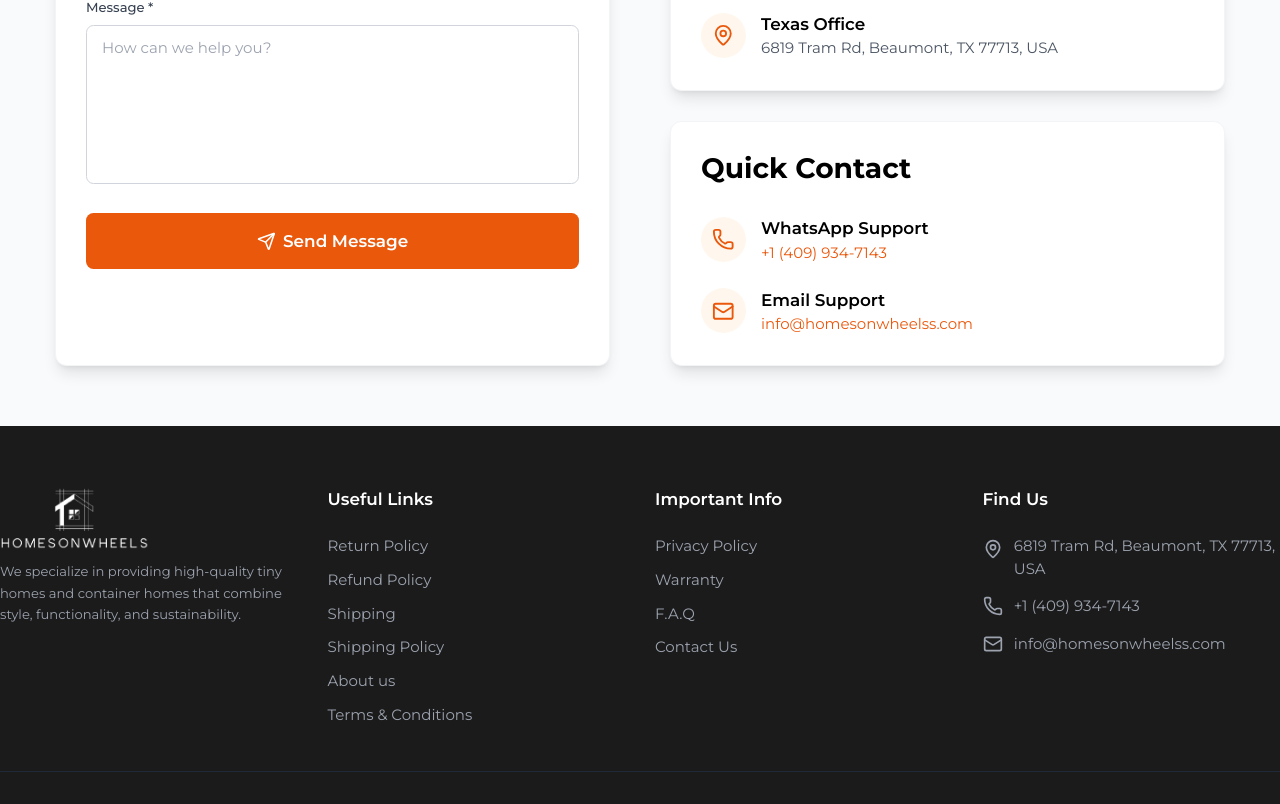
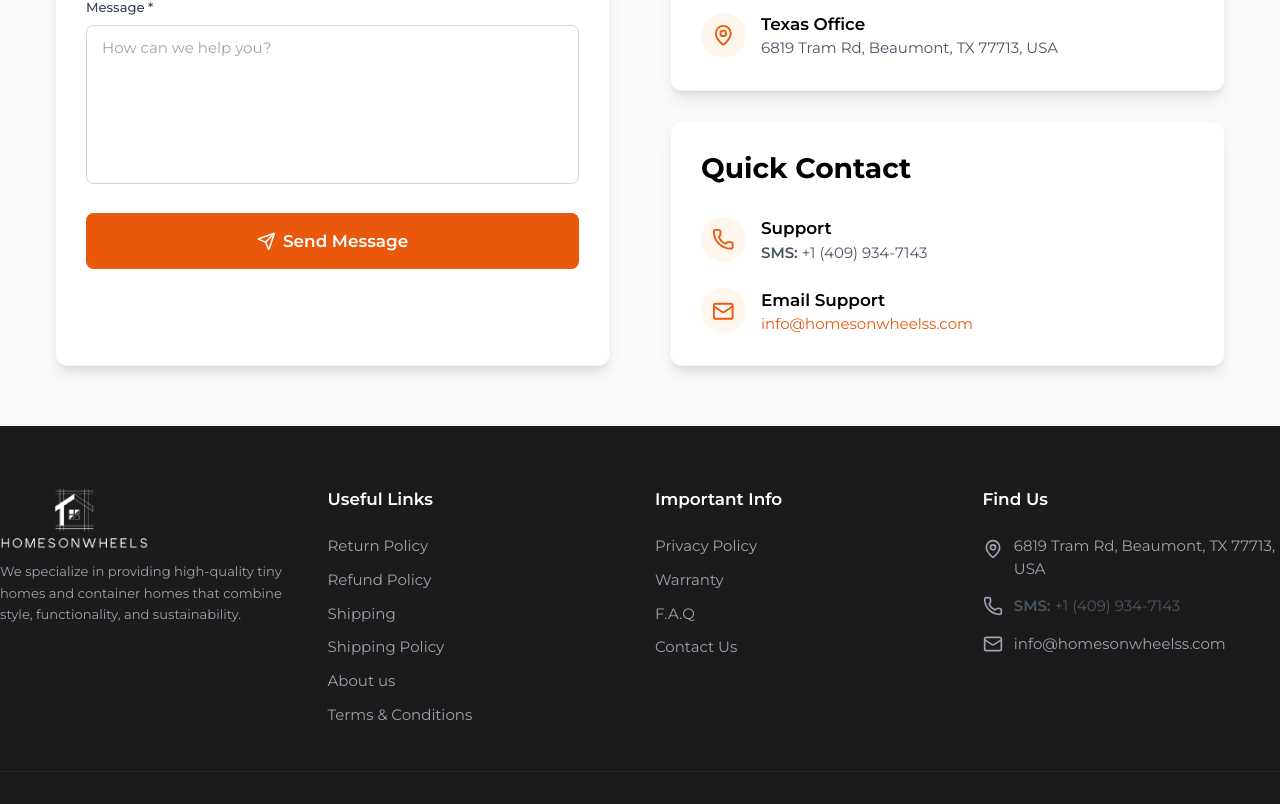
Before and after one commit to BlessedNur/Estate, a Next.js app: page /contact in a window 1280 px wide. Shown: the part 1117-1921 px from the top of the page. Built offline with nearby package versions, Linux system fonts and the light colour scheme.

Commit message:
error adjusted

```diff
--- a/src/app/contact/page.tsx
+++ b/src/app/contact/page.tsx
@@ -105,14 +105,12 @@ const ContactPage = () => {
             <h3 className="text-xl font-bold mb-2">Contact Numbers</h3>
             <div className="space-y-2">
               <a
-                href="https://wa.me/14099347143"
-                target="_blank"
-                rel="noopener noreferrer"
+                href="sms:14099347143"
                 className="text-gray-600 hover:text-orange-600 block"
               >
-                <span className="font-semibold">WhatsApp:</span> +1 (409)
-                934-7143
+                <span className="font-semibold">SMS:</span> +1 (409) 934-7143
               </a>
+
               <p className="text-gray-600">
                 <span className="font-semibold">Support:</span> 24/7
               </p>
@@ -257,14 +255,13 @@ const ContactPage = () => {
                     <Phone className="w-6 h-6 text-orange-600" />
                   </div>
                   <div>
-                    <h3 className="font-semibold text-lg">WhatsApp Support</h3>
+                    <h3 className="font-semibold text-lg">Support</h3>
                     <a
-                      href="https://wa.me/14099347143"
-                      target="_blank"
-                      rel="noopener noreferrer"
-                      className="text-orange-600 hover:text-orange-700"
+                      href="sms:14099347143"
+                      className="text-gray-600 hover:text-orange-600 block"
                     >
-                      +1 (409) 934-7143
+                      <span className="font-semibold">SMS:</span> +1 (409)
+                      934-7143
                     </a>
                   </div>
                 </div>
--- a/src/components/Footer.tsx
+++ b/src/components/Footer.tsx
@@ -131,11 +131,10 @@ function Footer() {
               <li className="flex items-center gap-3 text-gray-400">
                 <Phone size={20} />
                 <Link
-                  href="https://wa.me/14099347143"
-                  target="_blank"
-                  className="hover:text-orange-500 transition-colors"
+                  href="sms:14099347143"
+                  className="text-gray-600 hover:text-orange-600 block"
                 >
-                  +1 (409) 934-7143
+                  <span className="font-semibold">SMS:</span> +1 (409) 934-7143
                 </Link>
               </li>
               <li className="flex items-center gap-3 text-gray-400">
@@ -155,8 +154,7 @@ function Footer() {
         <div className="border-t border-gray-800 pt-8">
           <div className="flex flex-col md:flex-row justify-between items-center gap-4">
             <p className="text-gray-400 text-sm">
-              © {new Date().getFullYear()} Homesonwheels. All rights
-              reserved.
+              © {new Date().getFullYear()} Homesonwheels. All rights reserved.
             </p>
             <div className="flex items-center gap-4">
               <Link
```
